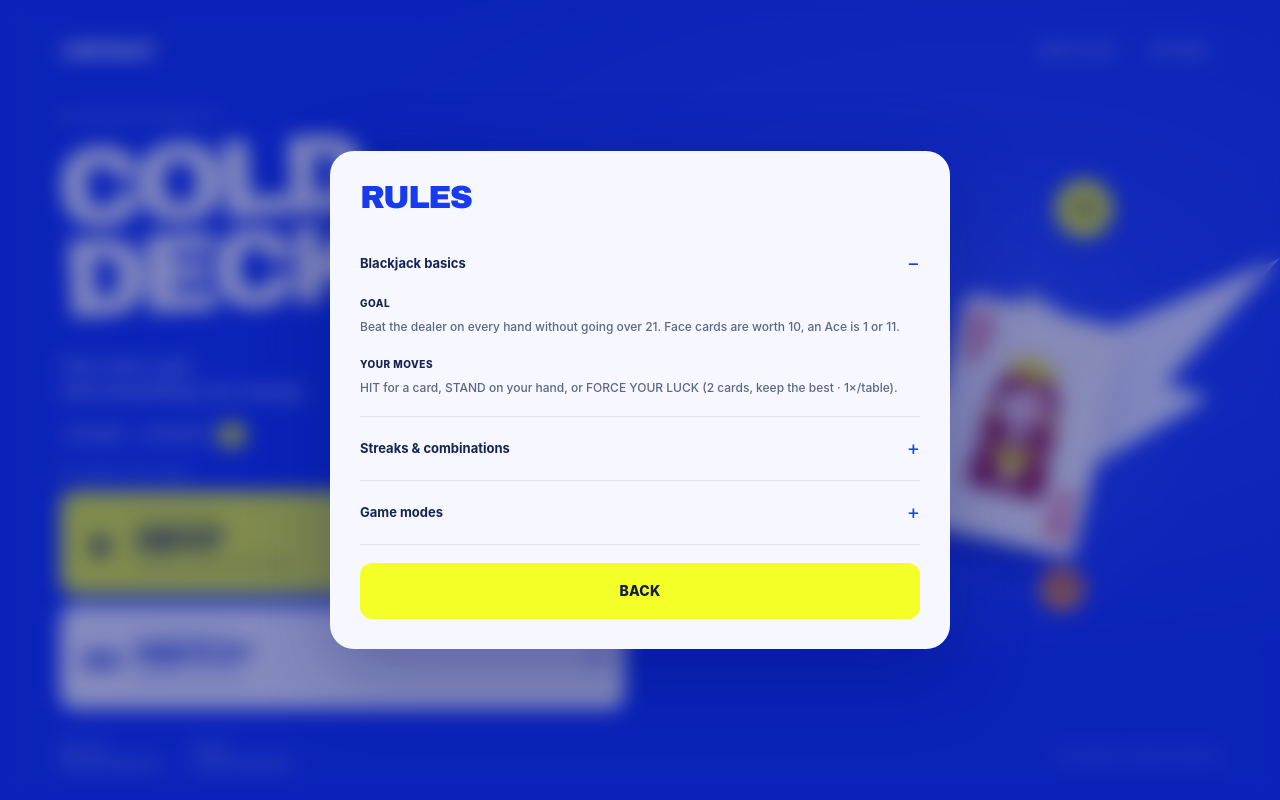
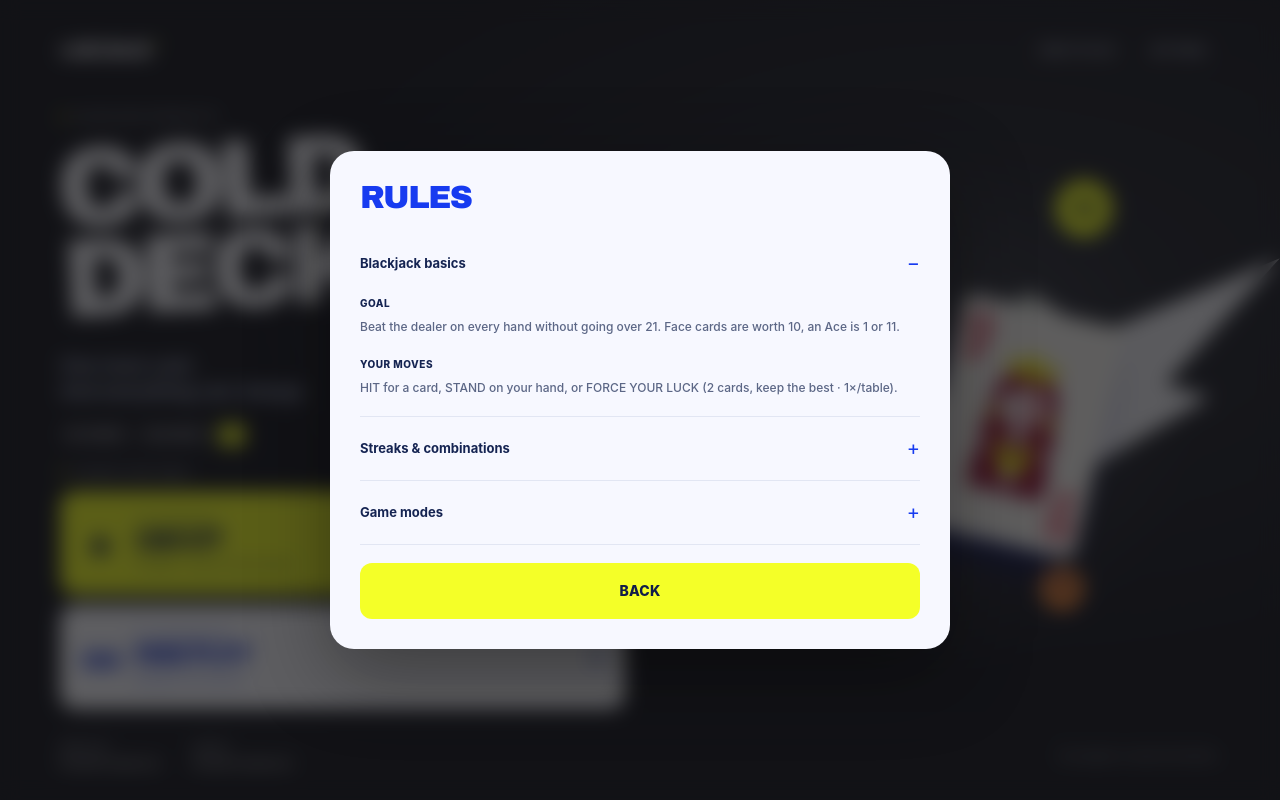
Before and after one commit to maxtato/Blackjack, a plain HTML site: page index.html in a window 1280 px wide. Both pictures are taken after a click on the button "HOW TO PLAY". Drawn offline with Linux system fonts and the light colour scheme.

Commit message:
Use a dark charcoal backdrop for the table and menus

```diff
--- a/electric.css
+++ b/electric.css
@@ -1,10 +1,10 @@
-/* Selected art direction: electric blue, white stock and yellow impacts. */
+/* Charcoal backdrop, bright card stock and electric yellow impacts. */
 :root{
   color-scheme:dark;
-  --bg0:#1238f5;--bg1:#1646ff;--bg2:#0824c7;
+  --bg0:#202124;--bg1:#2b2d30;--bg2:#17181b;
   --ink:#101c49;--ink2:#18347e;--paper:#fffef7;--cream:#fffef7;--ivory:#fffefa;
-  --muted:#c4d0ff;--mutedDk:#aabaee;--line:#ffffff24;
-  --panel:#2549ed;--panelHi:#385df6;--panelDk:#0a24b4;--panelDk2:#1835cd;
+  --muted:#c8cbd0;--mutedDk:#a9aeb6;--line:#ffffff24;
+  --panel:#303238;--panelHi:#3c3f45;--panelDk:#18191d;--panelDk2:#25272c;
   --accent:#f4ff28;--yellow:#f4ff28;--gold:#f4ff28;--goldDk:#d9e522;--lime:#dbff62;
   --magenta:#ff53a0;--red:#ff6857;--redDk:#bc293b;--orange:#ff9238;
   --teal:#baffd6;--tealDk:#174daa;--green:#afffc5;--greenDk:#145eb9;
@@ -16,9 +16,9 @@
 }
 body{background:var(--bg0)}
 button:focus-visible,[role=button]:focus-visible,summary:focus-visible{outline-color:var(--yellow)}
-#bg{background:radial-gradient(ellipse at 50% 40%,#1845ff 0%,#1238f5 60%,#0d2cdd 100%)}
+#bg{background:radial-gradient(ellipse at 50% 40%,#343639 0%,#252629 54%,#17181b 100%)}
 #pattern,#heat,#heat2,#bg::before,#bg::after{display:none}
-::-webkit-scrollbar-thumb{background:#8199ff}
+::-webkit-scrollbar-thumb{background:#777b83}
 
 /* A compact scoreboard over the table, on phone and desktop. */
 #app{display:flex;flex-direction:column;max-width:980px;width:100%;height:100%;height:100dvh;padding:24px 32px max(20px,env(safe-area-inset-bottom));gap:10px}
@@ -44,7 +44,7 @@ button:focus-visible,[role=button]:focus-visible,summary:focus-visible{outline-c
 .table-context{grid-column:1 / -1;grid-row:3;position:relative;justify-self:center;max-width:100%;z-index:25}
 #tableName{display:block;font:650 10px/1.4 var(--font);color:#d1daff;letter-spacing:.07em;text-align:center;cursor:pointer;padding:3px 12px;list-style:none}
 #tableName::-webkit-details-marker{display:none}#tableName::after{content:"⌄";margin-left:7px}
-.table-context-body{position:absolute;top:100%;left:50%;transform:translateX(-50%);width:min(540px,85vw);padding:15px 18px;background:#0927cc;border:1px solid #ffffff24;border-radius:14px;box-shadow:0 12px 30px #08154640;max-height:180px;overflow:auto}
+.table-context-body{position:absolute;top:100%;left:50%;transform:translateX(-50%);width:min(540px,85vw);padding:15px 18px;background:#23252b;border:1px solid #ffffff24;border-radius:14px;box-shadow:0 12px 30px #08154640;max-height:180px;overflow:auto}
 #tableMeta{display:block;font-size:10px;color:var(--yellow);margin:0;text-align:left}#ruleText{display:block;font-size:11px;line-height:1.6;margin-top:8px;color:#e6ecff;max-height:none;overflow:visible}#ruleText.boss{color:#ffcfaa!important}
 
 /* Cards and totals float directly on the blue field. */
@@ -53,7 +53,7 @@ button:focus-visible,[role=button]:focus-visible,summary:focus-visible{outline-c
 #felt,#felt.bossfelt,#felt[data-arcade-heat="4"]{border:0;background:transparent;box-shadow:none!important;border-radius:0;overflow:hidden}
 #felt::before{display:none}#felt::after{box-shadow:none!important;background:transparent}
 #feltDeco{opacity:1;background:none;overflow:hidden}
-#feltDeco::before,#feltDeco::after{content:"";position:absolute;width:29%;height:74%;top:10%;left:3%;background:#6f90ff;opacity:.075;clip-path:polygon(0 0,65% 38%,46% 38%,100% 100%,24% 49%,45% 49%)}
+#feltDeco::before,#feltDeco::after{content:"";position:absolute;width:29%;height:74%;top:10%;left:3%;background:#c8ccd2;opacity:.035;clip-path:polygon(0 0,65% 38%,46% 38%,100% 100%,24% 49%,45% 49%)}
 #feltDeco::after{left:auto;right:3%;transform:scaleX(-1)}
 #tableLightning{position:absolute;inset:0;pointer-events:none;overflow:hidden;z-index:1}
 #feltInner{z-index:2;padding:22px 14px 8px;gap:8px}.zone{gap:10px;flex:1;justify-content:center;padding:0}.zlbl{display:flex;flex-direction:column;gap:5px;color:#fff;font-size:10px;letter-spacing:.23em;font-weight:800}
@@ -64,14 +64,14 @@ button:focus-visible,[role=button]:focus-visible,summary:focus-visible{outline-c
 .hand{gap:10px;--card-w:min(var(--base-card-w),calc((100cqw - 75px)/var(--hand-count,2)))}
 .hand:empty::before,.hand:empty::after{border-color:#ffffff16;background:#ffffff03;border-radius:8px}
 .table-empty{color:#bdccff;font-size:10px}.table-divider{display:none}#center{min-height:22px;gap:5px;max-width:660px}#tip{color:#e3e9ff;font-size:11px}#comboRow{gap:5px}.cpill{background:#082ac555;color:#dce6ff;font-size:9px}.cpill.on{color:var(--ink);background:var(--yellow);box-shadow:0 2px 14px #f4ff2820}.cpill.evt{color:#e0d0ff}.cpill.ctr{color:#ffba88}
-#pBar{height:17px;width:min(215px,50%);border-radius:15px;background:#0826bf77}.pmeta{font-size:7px;line-height:17px;color:#ccd7ff}#pPct{color:#fff}#pFill{background:linear-gradient(90deg,#f4ff2820,#f4ff2880)}
+#pBar{height:17px;width:min(215px,50%);border-radius:15px;background:#10111599}.pmeta{font-size:7px;line-height:17px;color:#ccd7ff}#pPct{color:#fff}#pFill{background:linear-gradient(90deg,#f4ff2820,#f4ff2880)}
 #peekBtn{background:var(--yellow);color:var(--ink);border-radius:30px;padding:10px 16px}
 .splitwrap{gap:18px;--card-w:min(78px,calc((100cqw - 80px)/var(--split-count,4)))}.splithand{border-radius:9px}.shval{background:#fff;color:var(--ink);font-family:var(--game-type)}
-.card{color:var(--inkCard);--art-wash:#1739f508;--art-accent:#f4eb18;--art-line:#1c40ee;--court-ink:#17234b;--court-shade:#b6c5ff;--court-skin:#fffefa;border-radius:8px;box-shadow:0 2px 3px #020c7b26,0 7px 12px #06137f30,0 18px 25px -14px #020a7290}
+.card{color:var(--inkCard);--art-wash:#1739f508;--art-accent:#f4eb18;--art-line:#1c40ee;--court-ink:#17234b;--court-shade:#b6c5ff;--court-skin:#fffefa;border-radius:8px;box-shadow:0 2px 3px #00000026,0 7px 12px #00000030,0 18px 25px -14px #00000080}
 .card[data-suit="♠"],.card[data-suit="♣"]{color:var(--inkCard);--art-accent:#f4eb18;--art-line:#1c40ee}
 .card[data-suit="♥"],.card[data-suit="♦"]{color:var(--suitRed);--art-accent:#f4eb18;--art-line:#ff7e42}
 .corner-r{font:750 calc(var(--card-w)*.22)/1 "Avenir Next","Segoe UI",Arial,sans-serif;letter-spacing:-.065em}.card::after{box-shadow:inset 0 0 0 1px #fff9}
-.card.back{--back-bg:#092fe4;--back-ink:#fffefa;background:var(--back-bg);color:var(--back-ink);border:3px solid #fffefa;box-shadow:0 8px 16px #06137f45}
+.card.back{--back-bg:#092fe4;--back-ink:#fffefa;background:var(--back-bg);color:var(--back-ink);border:3px solid #fffefa;box-shadow:0 8px 16px #00000045}
 .card.back::after{inset:4px;border-radius:5px;border:1px solid var(--back-ink);opacity:.9;box-shadow:none}
 .bpat{inset:7px;opacity:.2;background:repeating-linear-gradient(45deg,transparent 0 4px,var(--back-ink) 4px 4.6px,transparent 4.6px 8px)}
 .card.back.cb9::before{content:"";inset:25% 24%;background:var(--back-ink);clip-path:polygon(50% 0,58% 37%,77% 23%,63% 43%,100% 50%,63% 57%,77% 77%,58% 63%,50% 100%,42% 63%,23% 77%,37% 57%,0 50%,37% 43%,23% 23%,42% 37%);filter:drop-shadow(0 0 7px #fff6)}
@@ -91,18 +91,18 @@ button:focus-visible,[role=button]:focus-visible,summary:focus-visible{outline-c
 #actions:has(.actWide .btn:nth-child(2)) .btn{font-size:19px;padding:12px}.btn{background:#e9eeff;color:var(--ink);box-shadow:none}.b-gold{background:var(--yellow);color:var(--ink)}.b-blue{background:#e4eaff;color:#153acf}.b-red{background:#ffd1c2;color:#802839}.b-teal{background:#c7fadd;color:#174739}.b-purple{background:#e7d6ff;color:#573786}
 
 /* Full blue menus, and light reading surfaces for rules and settings. */
-.menu-page{background:var(--bg0)}.menu-page::before{background:radial-gradient(ellipse at 76% 36%,#3b58ff7a,transparent 55%)}
+.menu-page{background:var(--bg0)}.menu-page::before{background:radial-gradient(ellipse at 76% 36%,#777b8238,transparent 55%)}
 .menu-page .ovpanel{background:transparent}.wordmark{color:#fff}.brand-dot{color:var(--yellow)}.menu-page .quiet-btn{color:#eef2ff}.menu-page .quiet-btn:hover{color:#fff;background:#ffffff14}
 .overlay .menuTitle{color:#fff}.menuTitle>.title-accent{color:#fff}.overlay .hero-copy{color:#d9e3ff}.hero-tags>span{background:#ffffff13;color:#fff}.hero-tags>span:last-child{background:var(--yellow);color:var(--ink)}
-.hero-orbit{background:radial-gradient(ellipse,#6484ff50,transparent 70%)}.orbit-two{display:none}.hero-sticker,.art-caption,.backroom-sketch{display:none}
+.hero-orbit{background:radial-gradient(ellipse,#c5c8cf20,transparent 70%)}.orbit-two{display:none}.hero-sticker,.art-caption,.backroom-sketch{display:none}
 .hero-art::before,.hero-art::after{content:"";position:absolute;left:0;top:22%;width:39%;height:61%;background:var(--yellow);clip-path:polygon(0 0,76% 38%,56% 38%,100% 100%,12% 42%,33% 42%);transform:rotate(-17deg);z-index:-1;opacity:.95}
 .hero-art::after{left:auto;right:-2%;top:18%;transform:scaleX(-1) rotate(-17deg);background:#fff}
 .menu-hand .card{box-shadow:0 4px 6px #05197b30,0 28px 35px -15px #010f8b90}.hero-chip{background:var(--yellow);color:var(--ink);box-shadow:0 6px 15px #04187e30}.hero-chip.chip-two{background:#ff9238;color:var(--ink)}
 .mode-circuit{background:var(--yellow);color:var(--ink);box-shadow:none}.mode-free{background:#fff;color:#1231cf}.mode-free:hover{background:#fffefa}.mode-free .mode-icon{color:#1231cf}.mode-circuit .mode-arrow{background:#1223a310;color:var(--ink)}
-.planqueMode{background:#ffffff15;color:var(--yellow)}.planqueMode.nuit{color:var(--yellow)}.ready-panel,.prep-panel{background:#0728c655;border:1px solid #ffffff14}.ready-suit::before{background:#f4ff2810}.ready-suit{color:var(--yellow)}.prep-link{background:#ffffff0d}.prep-link:hover{background:#ffffff18}.bpArrow,.prBtn{background:#ffffff17;color:#fff}.bpArrow:hover{background:#ffffff26}
-.overlay:not(.menu-page){background:#040e787a;backdrop-filter:blur(10px)}
+.planqueMode{background:#ffffff15;color:var(--yellow)}.planqueMode.nuit{color:var(--yellow)}.ready-panel,.prep-panel{background:#15161b80;border:1px solid #ffffff14}.ready-suit::before{background:#f4ff2810}.ready-suit{color:var(--yellow)}.prep-link{background:#ffffff0d}.prep-link:hover{background:#ffffff18}.bpArrow,.prBtn{background:#ffffff17;color:#fff}.bpArrow:hover{background:#ffffff26}
+.overlay:not(.menu-page){background:#0b0c10a8;backdrop-filter:blur(10px)}
 .overlay:not(.menu-page) .ovpanel,#adOverlay{color-scheme:light;--paper:#152452;--muted:#5c6786;--accent:#173bf0;--blue:#234ed1;--teal:#206849;--line:#1b3a8518;--red:#c63c48}
-.overlay:not(.menu-page) .ovpanel{background:#f7f8ff;color:var(--paper);box-shadow:0 24px 80px #02096350}
+.overlay:not(.menu-page) .ovpanel{background:#f7f8ff;color:var(--paper);box-shadow:0 24px 80px #00000060}
 .shopItem,.runstats>div,.rstat{background:#e9edfb}.prep-panel .recBox{color:#d9e2ff}.shopTok,.inspCard{background:#092ccc}.setOpts .btn.on{background:#163bef;color:#fff}.adFrame{background:#f7f8ff;color:#152452}.adBar{background:#e9edfb}.quiet-btn:hover{background:#153cff0a}
 
 /* Bolts are flat graphic wedges, behind the cards, with a brief luminous edge. */
@@ -155,7 +155,7 @@ button:focus-visible,[role=button]:focus-visible,summary:focus-visible{outline-c
 .card[data-rank="10"] .corner-r{font-size:calc(var(--card-w)*.20);letter-spacing:-.065em}
 
 /* Card-led scoring and crisp four-suit print, inspired by the reference clip. */
-.card{background:#fffdf4;border-radius:5px;box-shadow:0 2px 0 #071c7626,0 7px 12px #06137f30}
+.card{background:#fffdf4;border-radius:5px;box-shadow:0 2px 0 #00000026,0 7px 12px #00000030}
 .card[data-suit="♠"]{color:#283285;--art-line:#283285;--court-ink:#283285}
 .card[data-suit="♣"]{color:#23714c;--art-line:#23714c;--court-ink:#205a43;--court-shade:#c6dcc4}
 .card[data-suit="♥"]{color:#e4324d;--art-line:#e4324d;--court-ink:#9e2640;--court-shade:#f6c9ca}
--- a/index.html
+++ b/index.html
@@ -3,9 +3,9 @@
 <head>
 <meta charset="UTF-8">
 <meta name="viewport" content="width=device-width, initial-scale=1.0, user-scalable=yes">
-<title>Cold Deck — Bleu électrique</title>
+<title>Cold Deck</title>
 <meta name="description" content="Une carte de plus, et tout peut basculer. Un blackjack roguelite de combos, de culot et de belles mains.">
-<meta name="theme-color" content="#1238f5">
+<meta name="theme-color" content="#202124">
 <meta name="mobile-web-app-capable" content="yes">
 <meta name="apple-mobile-web-app-capable" content="yes">
 <meta name="apple-mobile-web-app-status-bar-style" content="default">
```
Also changed, not shown: manifest.webmanifest.
